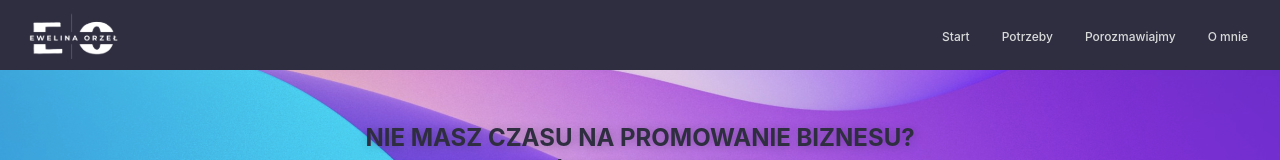
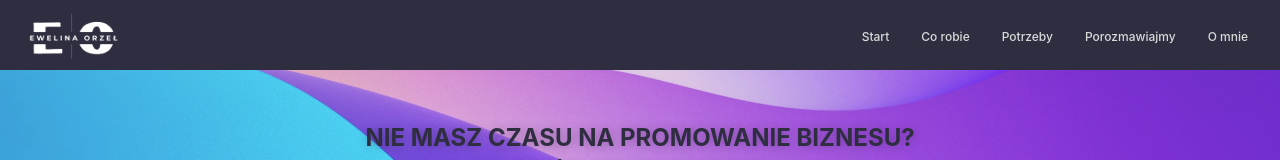
Before and after one commit to OrJaku/ew-marketing, a React (Vite) app: page / in a window 1280 px wide. Shown: the top 160 px of the page. Built offline with nearby package versions, Linux system fonts and the light colour scheme.

Commit message:
Fixed and added ref scroll

```diff
--- a/src/App.jsx
+++ b/src/App.jsx
@@ -9,6 +9,7 @@ import MiddleContent from "./components/MiddleContent/MiddleContent"
 import Footer from "./components/Footer/Footer"
 
 function App() {
+  const headerContentRef = useRef(null)
   const middleBannerRef = useRef(null)
   const bottomBannerRef = useRef(null)
 
@@ -16,10 +17,12 @@ function App() {
   return (
     <div>
       <Navbar
+        headerContentRef={headerContentRef}
         middleBannerRef={middleBannerRef}
         bottomBannerRef={bottomBannerRef} />
       <HeaderBanner />
-      <HeaderContent />
+      <HeaderContent
+        headerContentRef={headerContentRef}/>
       <MiddleBanner
         middleBannerRef={middleBannerRef} />
       <MiddleContent />
--- a/src/components/HeaderContent/HeaderContent.jsx
+++ b/src/components/HeaderContent/HeaderContent.jsx
@@ -2,7 +2,7 @@ import React from 'react'
 import styles from './HeaderContent.module.css'
 import Card from './Card'
 
-const HeaderContent = () => {
+const HeaderContent = ({ headerContentRef }) => {
     const cardList = {
         reklamy: {
             image: "reklamy",
@@ -28,6 +28,7 @@ const HeaderContent = () => {
 
     return (
         <div
+            ref={headerContentRef}
             className={styles.content}>
             <div
                 className={`banner-text ${styles.htext}`}>
--- a/src/components/HeaderContent/HeaderContent.module.css
+++ b/src/components/HeaderContent/HeaderContent.module.css
@@ -39,5 +39,4 @@
         width: 400px;
 
      }
-
 }
--- a/src/components/Navbar/Navbar.jsx
+++ b/src/components/Navbar/Navbar.jsx
@@ -4,7 +4,7 @@ import styles from './Navbar.module.css'
 import { AiOutlineMenu, AiOutlineClose } from 'react-icons/ai'
 import Logo from '../../assets/logo.svg'
 
-const Navbar = ({ middleBannerRef, bottomBannerRef }) => {
+const Navbar = ({ middleBannerRef, bottomBannerRef, headerContentRef }) => {
     return (
         <header className={styles.navbar}>
             <img src={Logo} alt="EO" />
@@ -15,9 +15,17 @@ const Navbar = ({ middleBannerRef, bottomBannerRef }) => {
                     </li>
                     <li>
                         <a
+                            onClick={() => headerContentRef.current.scrollIntoView({
+                                behavior: "smooth",
+                                inline: "start"
+                            })}>
+                            Co robie
+                        </a>
+                    </li>
+                    <li>
+                        <a
                             onClick={() => middleBannerRef.current.scrollIntoView({
                                 behavior: "smooth",
-                                block: "nearest",
                                 inline: "start"
                             })}>
                             Potrzeby
@@ -27,7 +35,6 @@ const Navbar = ({ middleBannerRef, bottomBannerRef }) => {
                         <a
                             onClick={() => bottomBannerRef.current.scrollIntoView({
                                 behavior: "smooth",
-                                block: "nearest",
                                 inline: "start"
                             })}>
                             Porozmawiajmy
--- a/src/index.css
+++ b/src/index.css
@@ -80,6 +80,15 @@ ul {
   list-style-type: none;
 }
 
+li a {
+  cursor: pointer;
+}
+
+li a:hover {
+  opacity: 0.8;
+}
+
+
 a {
   font-weight: 500;
   color: var(--white-font-color);
```
